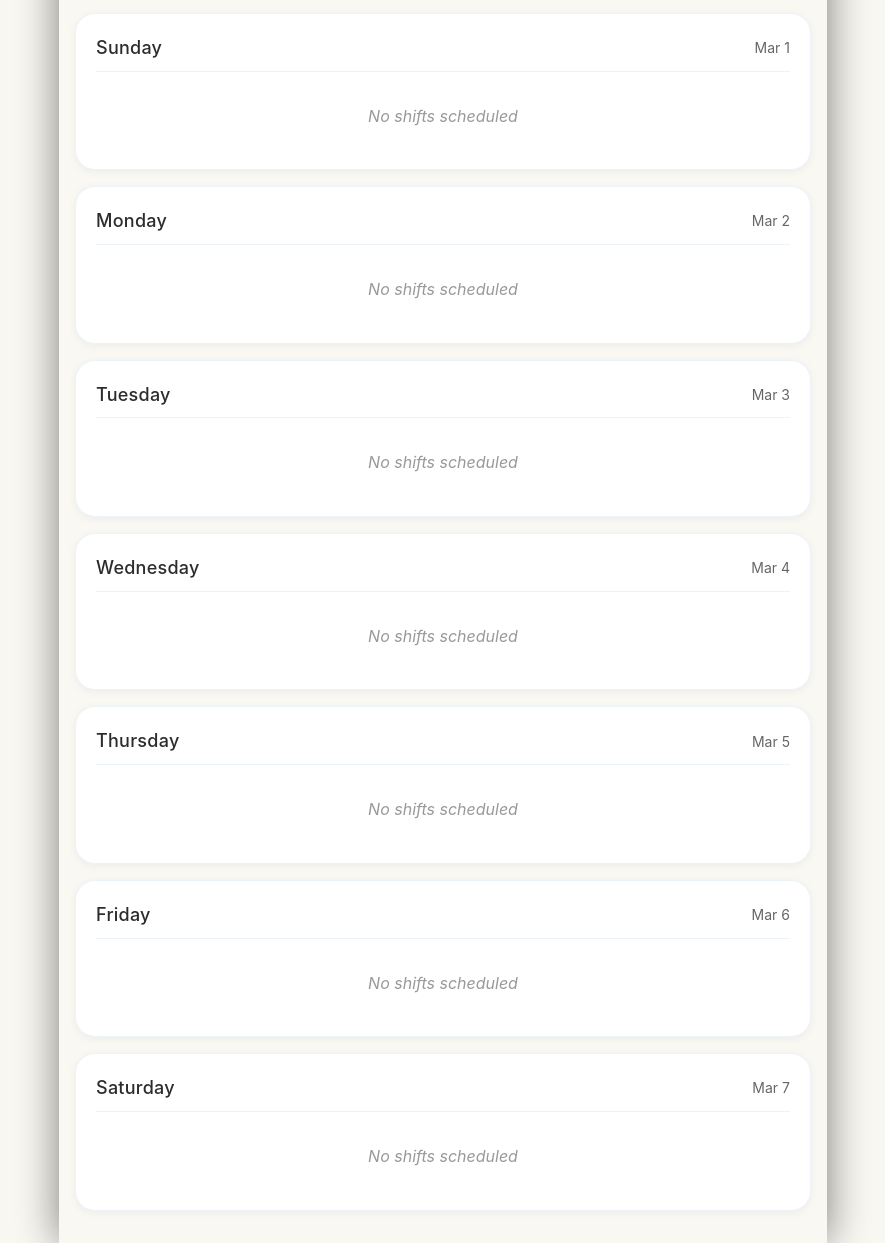
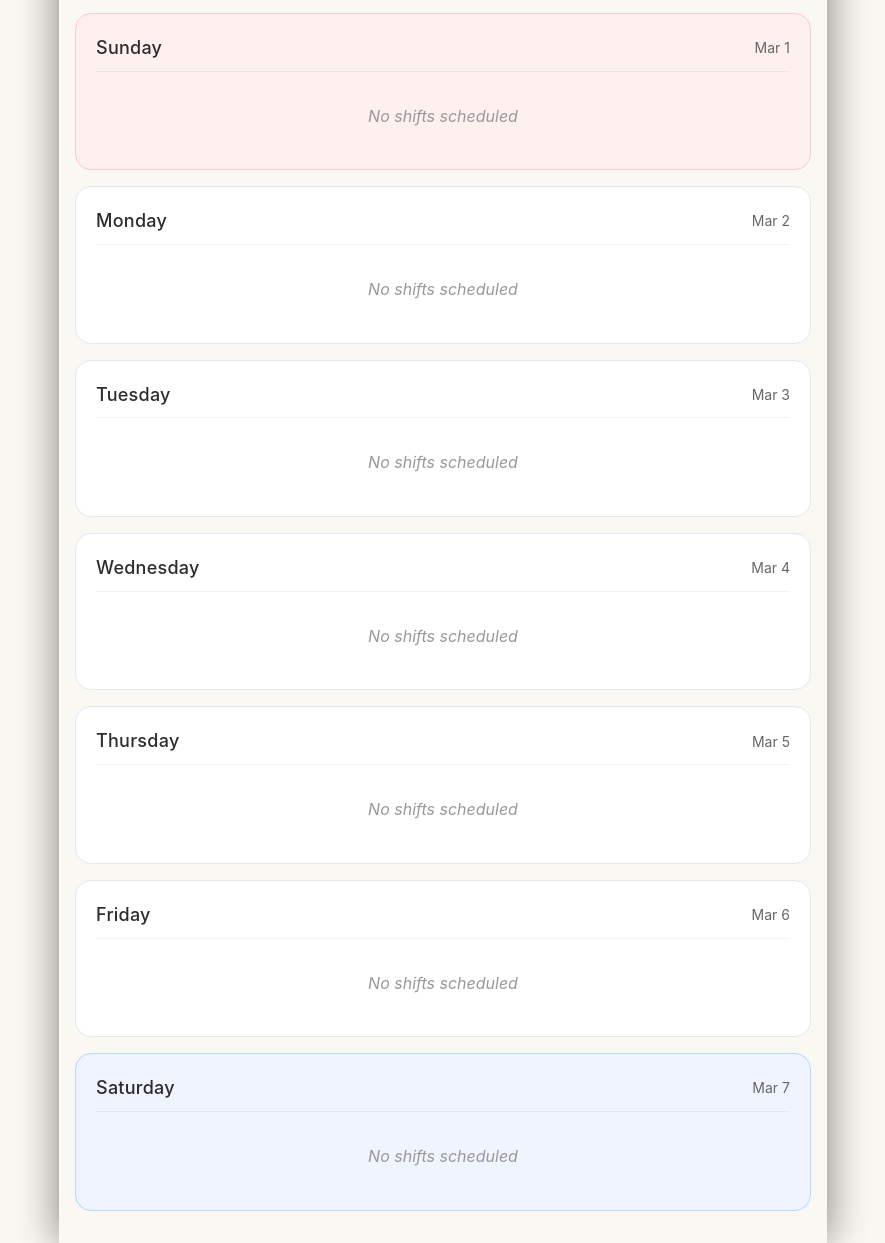
Before and after one commit to jusbecause71441-svg/myshift, a website: page index.html in a window 1280 px wide. Shown: the part 176-1419 px from the top of the page, without its empty margins (197-1082 px from the left). Drawn offline with Linux system fonts and the light colour scheme.

Commit message:
Add weekend colors: Sunday (light red) and Saturday (light blue) day cards

```diff
--- a/styles.css
+++ b/styles.css
@@ -135,19 +135,41 @@ body {
 /* Day Cards */
 .day-card {
     background: #ffffff;
-    border-radius: 20px;
+    border: 1px solid #e5e7eb;
+    border-radius: 16px;
     padding: 1.25rem;
-    border: 1px solid rgba(74, 144, 217, 0.1);
     transition: all 0.3s ease;
     cursor: pointer;
-    box-shadow: 0 2px 8px rgba(0, 0, 0, 0.05);
+    position: relative;
+    overflow: hidden;
 }
 
 .day-card:hover {
-    background: #ffffff;
+    background: #f8f9fa;
     transform: translateY(-2px);
     box-shadow: 0 8px 24px rgba(0, 0, 0, 0.1);
-    border-color: rgba(74, 144, 217, 0.2);
+    border-color: #4a90d9;
+}
+
+/* Weekend day cards */
+.day-card[data-day="sunday"] {
+    background: #fff0f0;
+    border-color: #fecaca;
+}
+
+.day-card[data-day="saturday"] {
+    background: #f0f4ff;
+    border-color: #b3d9ff;
+}
+
+.day-card[data-day="sunday"]:hover {
+    background: #ffe0e0;
+    border-color: #fbb6ce;
+}
+
+.day-card[data-day="saturday"]:hover {
+    background: #e0f2ff;
+    border-color: #93c5fd;
 }
 
 .day-header {
```
